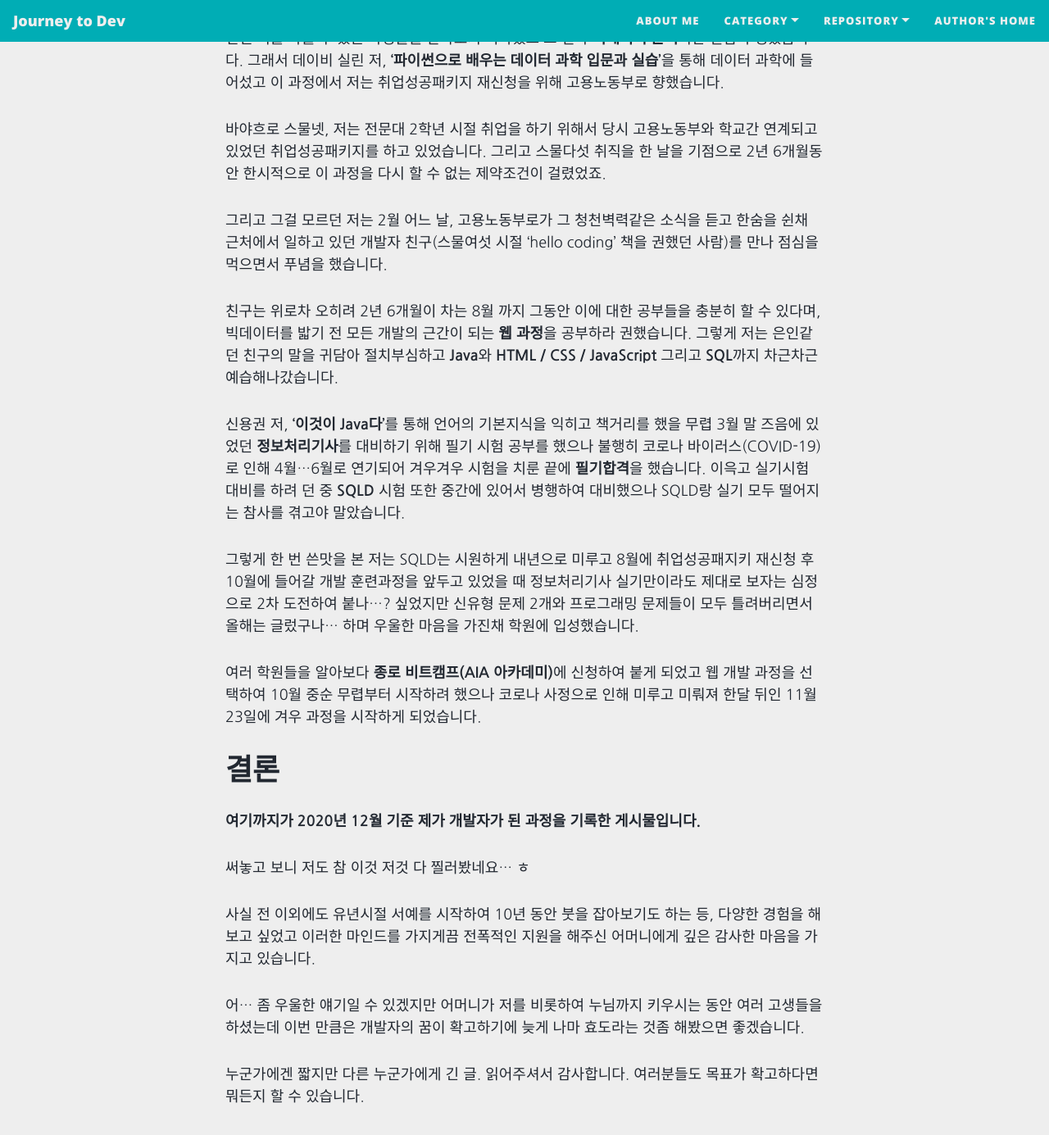
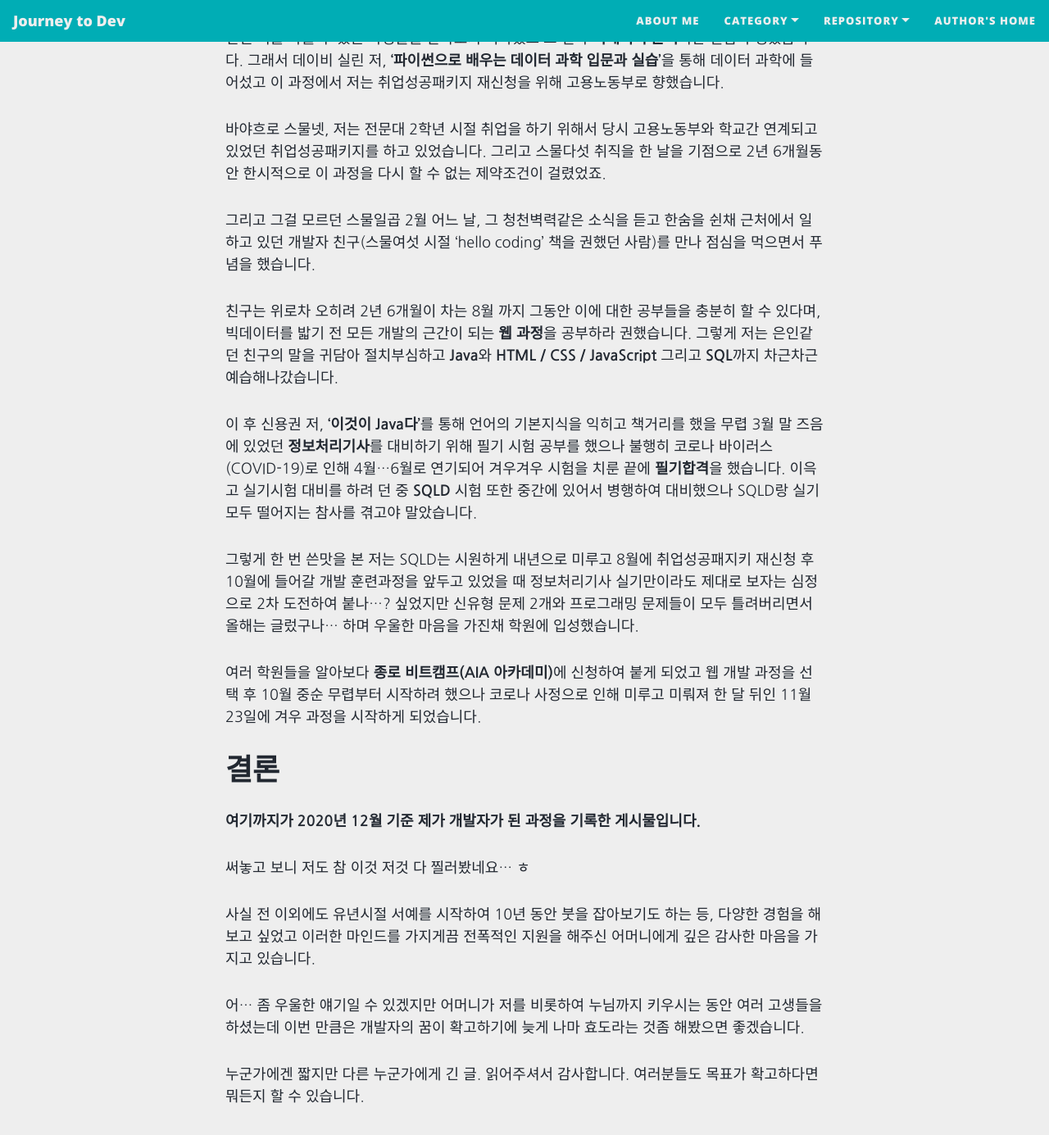
Before and after one commit to roqhdehd502/roqhdehd502.github.io, a Jekyll site: the page built from aboutme.md, in a window 1280 px wide and 1400 px high, scrolled down 3695 px. Shown: the top 1385 px of the window at 82% size. Built offline with Jekyll 4.4.1, drawn with Linux system fonts in a browser that asks for light colours; nearby versions of some CDN libraries.

Commit message:
Update aboutme.md

```diff
--- a/aboutme.md
+++ b/aboutme.md
@@ -86,15 +86,15 @@ subtitle: Journey to Developer
 
 바야흐로 스물넷, 저는 전문대 2학년 시절 취업을 하기 위해서 당시 고용노동부와 학교간 연계되고 있었던 취업성공패키지를 하고 있었습니다. 그리고 스물다섯 취직을 한 날을 기점으로 2년 6개월동안 한시적으로 이 과정을 다시 할 수 없는 제약조건이 걸렸었죠.
 
-그리고 그걸 모르던 저는 2월 어느 날, 고용노동부로가 그 청천벽력같은 소식을 듣고 한숨을 쉰채 근처에서 일하고 있던 개발자 친구(스물여섯 시절 'hello coding' 책을 권했던 사람)를 만나 점심을 먹으면서 푸념을 했습니다.
+그리고 그걸 모르던 스물일곱 2월 어느 날, 그 청천벽력같은 소식을 듣고 한숨을 쉰채 근처에서 일하고 있던 개발자 친구(스물여섯 시절 'hello coding' 책을 권했던 사람)를 만나 점심을 먹으면서 푸념을 했습니다.
 
 친구는 위로차 오히려 2년 6개월이 차는 8월 까지 그동안 이에 대한 공부들을 충분히 할 수 있다며, 빅데이터를 밟기 전 모든 개발의 근간이 되는 **웹 과정**을 공부하라 권했습니다. 그렇게 저는 은인같던 친구의 말을 귀담아 절치부심하고 **Java**와 **HTML / CSS / JavaScript** 그리고 **SQL**까지 차근차근 예습해나갔습니다.
 
-신용권 저, **'이것이 Java다'**를 통해 언어의 기본지식을 익히고 책거리를 했을 무렵 3월 말 즈음에 있었던 **정보처리기사**를 대비하기 위해 필기 시험 공부를 했으나 불행히 코로나 바이러스(COVID-19)로 인해 4월...6월로 연기되어 겨우겨우 시험을 치룬 끝에 **필기합격**을 했습니다. 이윽고 실기시험 대비를 하려 던 중 **SQLD** 시험 또한 중간에 있어서 병행하여 대비했으나 SQLD랑 실기 모두 떨어지는 참사를 겪고야 말았습니다.
+이 후 신용권 저, **'이것이 Java다'**를 통해 언어의 기본지식을 익히고 책거리를 했을 무렵 3월 말 즈음에 있었던 **정보처리기사**를 대비하기 위해 필기 시험 공부를 했으나 불행히 코로나 바이러스(COVID-19)로 인해 4월...6월로 연기되어 겨우겨우 시험을 치룬 끝에 **필기합격**을 했습니다. 이윽고 실기시험 대비를 하려 던 중 **SQLD** 시험 또한 중간에 있어서 병행하여 대비했으나 SQLD랑 실기 모두 떨어지는 참사를 겪고야 말았습니다.
 
 그렇게 한 번 쓴맛을 본 저는 SQLD는 시원하게 내년으로 미루고 8월에 취업성공패지키 재신청 후 10월에 들어갈 개발 훈련과정을 앞두고 있었을 때 정보처리기사 실기만이라도 제대로 보자는 심정으로  2차 도전하여 붙나...? 싶었지만 신유형 문제 2개와 프로그래밍 문제들이 모두 틀려버리면서 올해는 글렀구나... 하며 우울한 마음을 가진채 학원에 입성했습니다.
 
-여러 학원들을 알아보다 **종로 비트캠프(AIA 아카데미)**에 신청하여 붙게 되었고 웹 개발 과정을 선택하여 10월 중순 무렵부터 시작하려 했으나 코로나 사정으로 인해 미루고 미뤄져 한달 뒤인 11월 23일에 겨우 과정을 시작하게 되었습니다.
+여러 학원들을 알아보다 **종로 비트캠프(AIA 아카데미)**에 신청하여 붙게 되었고 웹 개발 과정을 선택 후 10월 중순 무렵부터 시작하려 했으나 코로나 사정으로 인해 미루고 미뤄져 한 달 뒤인 11월 23일에 겨우 과정을 시작하게 되었습니다.
 
 # 결론
 
```
